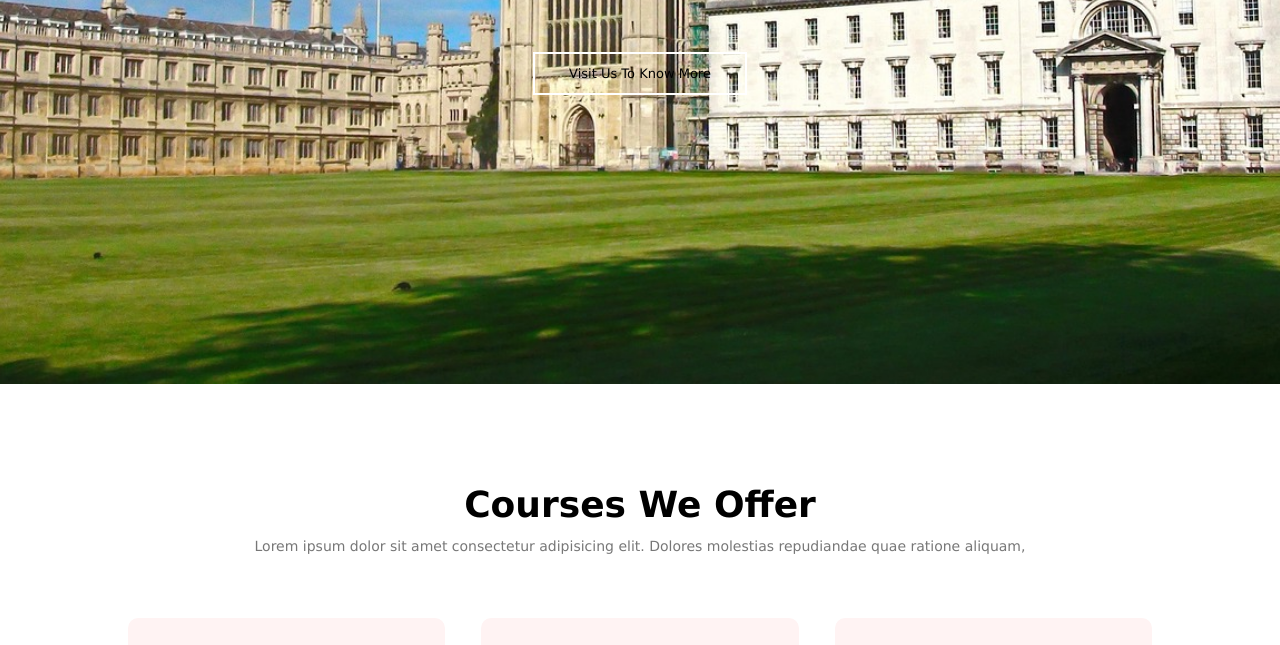
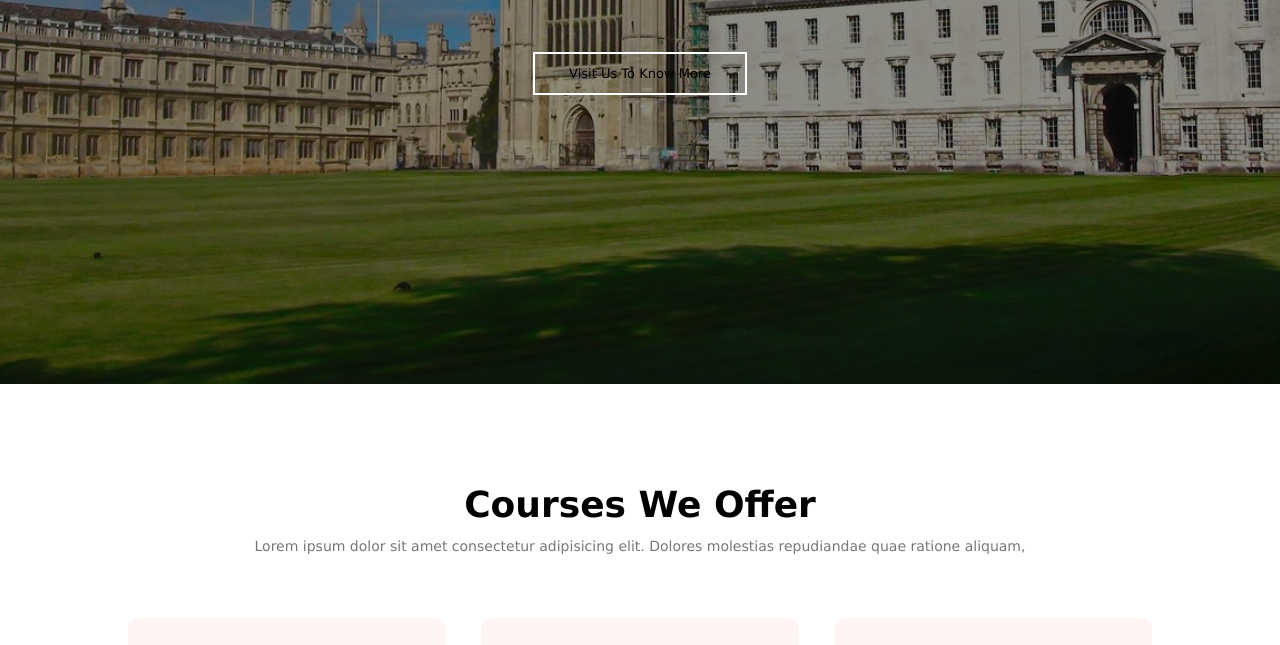
Before and after one commit to Evans17-solo/School, a plain HTML site: page index.html in a window 1280 px wide. Shown: the part 416-1061 px from the top of the page. Drawn offline with nearby package versions, Linux system fonts and the light colour scheme; a web font is replaced by a local one.

Commit message:
change hero bg color

```diff
--- a/style.css
+++ b/style.css
@@ -9,7 +9,8 @@
     min-height: 100vh;
     width: 100%;
     background-image: url(static/img/kings-college-3889124_1280.jpg);
-    /* filter: brightness(85%); */
+    background-color: rgba(0, 0, 0, 0.452);
+    background-blend-mode: multiply;
     background-position: center;
     background-repeat: no-repeat;
     background-size: cover;
```
